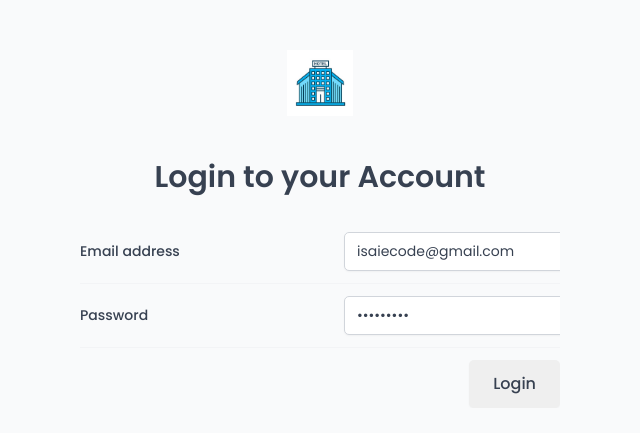
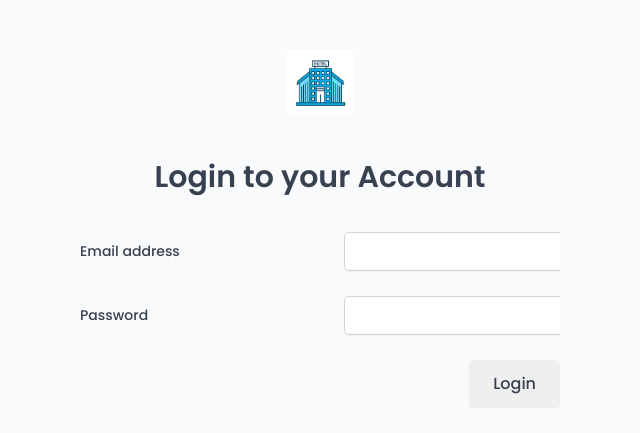
Before and after one commit to mugishaisaie/Isaie-Hotel, a React (Vite) app: page /login in a window 1280 px wide. Shown: the part 171-604 px from the top of the page, without its empty margins (320-960 px from the left). Built offline with nearby package versions, Linux system fonts and the light colour scheme; a web font is replaced by a local one.

Commit message:
removing default user login credentials

```diff
--- a/src/features/authentication/LoginForm.jsx
+++ b/src/features/authentication/LoginForm.jsx
@@ -8,8 +8,8 @@ import useLogin from "./useLogin";
 
 
 function LoginForm() {
-  const [email, setEmail] = useState("isaiecode@gmail.com");
-  const [password, setPassword] = useState("yesayawa1");
+  const [email, setEmail] = useState("");
+  const [password, setPassword] = useState("");
 
   const {login,isLoading} = useLogin();
 
```
